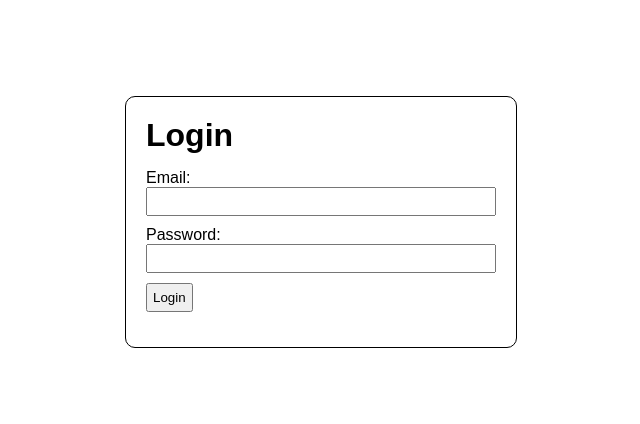
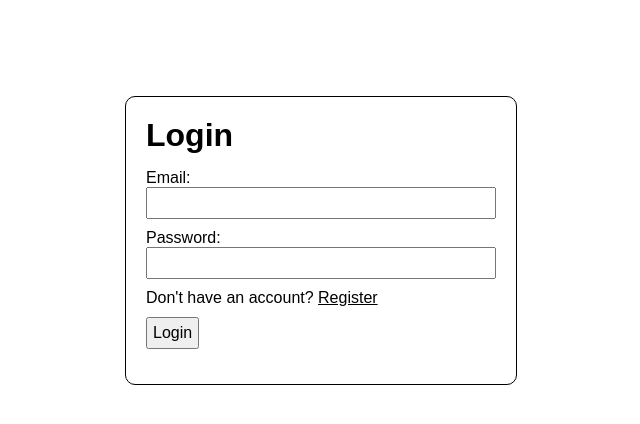
Before and after one commit to johnpiapian/todo-react-express, a Next.js app in the folder frontend/: page /login in a window 1280 px wide. Shown: the top 424 px of the page, without its empty margins (319-959 px from the left). Built offline with nearby package versions, Linux system fonts and the light colour scheme.

Commit message:
Update login function

```diff
--- a/frontend/pages/login.js
+++ b/frontend/pages/login.js
@@ -1,7 +1,8 @@
 import { useState } from 'react';
 import { useRouter } from 'next/router';
 import Head from 'next/head';
-import styles from '@/styles/Login.module.css';
+import styles from '@/styles/LoginRegister.module.css';
+import Link from 'next/link';
 
 export default function Login() {
     const router = useRouter();
@@ -10,7 +11,7 @@ export default function Login() {
 
     const handleLogin = async () => {
         if (email.length < 1 || password.length < 1) {
-            alert('Check input!s');
+            alert('Check input!');
             return;
         }
 
@@ -23,8 +24,7 @@ export default function Login() {
         .then(res => res.json())
         .then(data => {
             if(data.error) {
-                alert(data.error);
-                return;
+                throw new Error(data.error);
             }
             // Maybe store the token
             document.cookie = `token=${data.token}; path=/`;
@@ -32,7 +32,7 @@ export default function Login() {
             router.push('/');
         })
         .catch(error => {
-            console.error('Error:', error);
+            alert(error.message);
         });
     };
 
@@ -57,6 +57,9 @@ export default function Login() {
                             <input id="password" type="password" value={password} onChange={(e) => setPassword(e.target.value)} required />
                         </div>
                         <div>
+                            <p>Don't have an account? <Link className={styles.linkBasic} href="/register">Register</Link></p>
+                        </div>
+                        <div>
                             <button type="submit" onClick={handleLogin}>Login</button>
                         </div>
                     </form>
--- a/frontend/styles/Login.module.css
+++ b/frontend/styles/LoginRegister.module.css
@@ -1,3 +1,7 @@
+.linkBasic {
+    text-decoration: underline;
+}
+
 .main {
   display: flex;
   flex-direction: column;
@@ -25,6 +29,7 @@
 
 .loginContainer form input,
 .loginContainer form button {
+    font-size: 1em;
     padding: 5px;
 }
 
```
